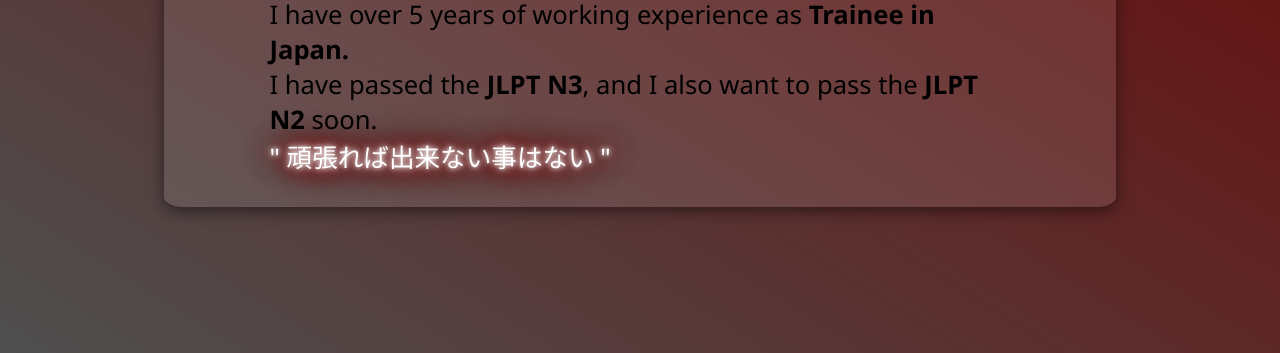
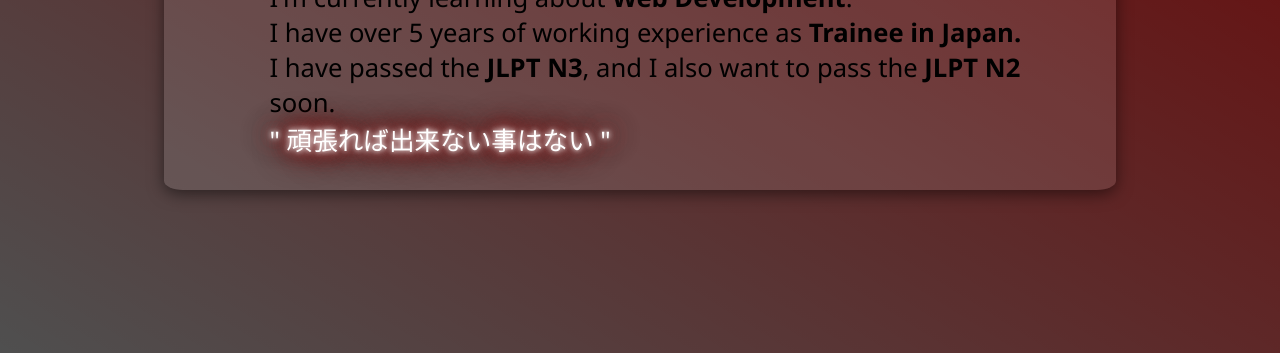
Before and after one commit to ChristianVallao/ChristianVallao.github.io, a plain HTML site: page index.html in a window 1280 px wide. Shown: the part 447-800 px from the top of the page. Drawn offline with Linux system fonts and the light colour scheme.

Commit message:
Add files via upload

```diff
--- a/styles.css
+++ b/styles.css
@@ -106,7 +106,7 @@
 
 .home {
     width: auto;
-    max-width: 97%;
+    max-width: auto;
     position: relative;
     background-color: white;
     display: flex;
@@ -153,7 +153,6 @@
 
 .home-content p {
     margin-left: 5%;
-    margin-right: 5%;
     font-size: 1.6rem;
     font-family: 'Segoe UI', Tahoma, Geneva, Verdana, sans-serif;
 }
```
